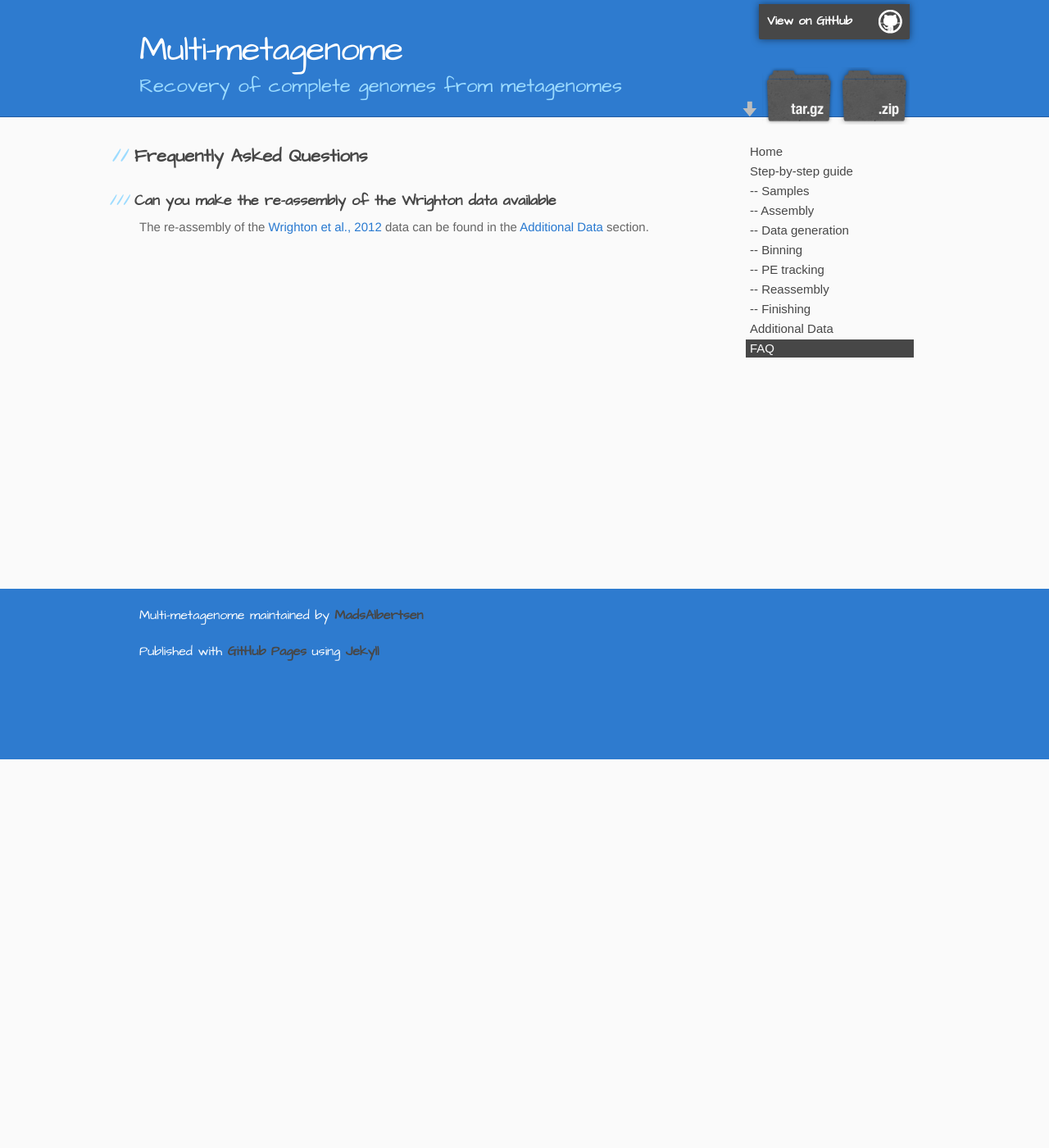
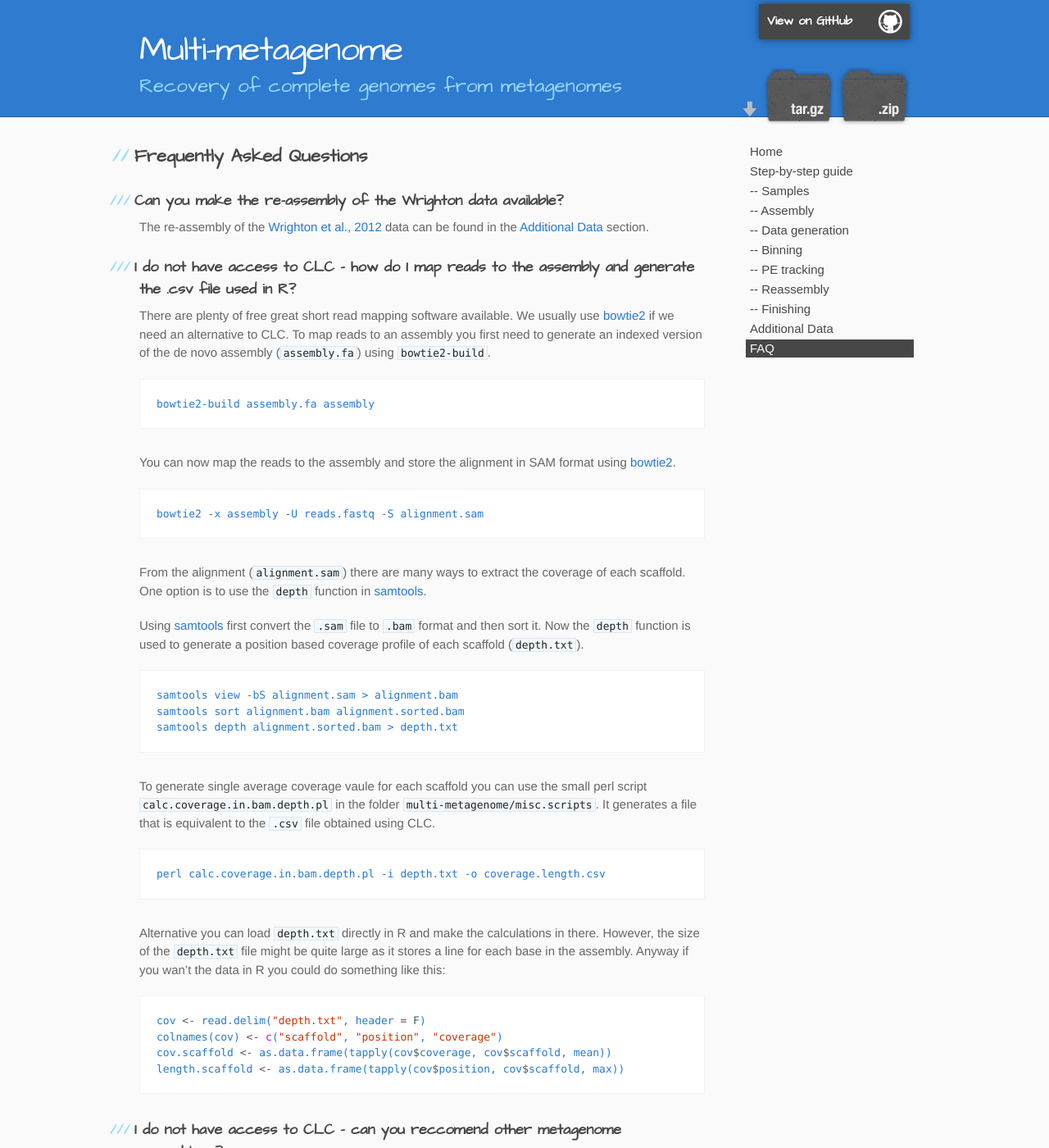
Before and after one commit to MadsAlbertsen/multi-metagenome, a Jekyll site: the page built from docs/faq.md, in a window 1280 px wide and 1400 px high. Shown: the whole window at 82% size. Built offline with Jekyll 4.4.1, drawn with Linux system fonts in a browser that asks for light colours; some of the changed text lies outside the part shown.

Commit message:
upated faq

```diff
--- a/docs/faq.md
+++ b/docs/faq.md
@@ -4,6 +4,51 @@ title: FAQ
 ---
 ##Frequently Asked Questions
 
-###Can you make the re-assembly of the Wrighton data available
+###Can you make the re-assembly of the Wrighton data available?
 
 The re-assembly of the [Wrighton et al., 2012](http://www.sciencemag.org/content/337/6102/1661) data can be found in the [Additional Data](additional.html) section.
+
+### I do not have access to CLC - how do I map reads to the assembly and generate the .csv file used in R?
+
+There are plenty of free great short read mapping software available. We usually use [bowtie2](http://bowtie-bio.sourceforge.net/bowtie2/manual.shtml) if we need an alternative to CLC. To map reads to an assembly you first need to generate an indexed version of the de novo assembly (`assembly.fa`) using `bowtie2-build`.
+
+{% highlight text%}
+bowtie2-build assembly.fa assembly
+{% endhighlight %}
+
+You can now map the reads to the assembly and store the alignment in SAM format using [bowtie2](http://bowtie-bio.sourceforge.net/bowtie2/manual.shtml).
+
+{% highlight text%}
+bowtie2 -x assembly -U reads.fastq -S alignment.sam
+{% endhighlight %}
+
+From the alignment (`alignment.sam`) there are many ways to extract the coverage of each scaffold. One option is to use the `depth` function in [samtools](http://samtools.sourceforge.net/).
+
+Using [samtools]((http://samtools.sourceforge.net/)) first convert the `.sam` file to `.bam` format and then sort it. Now the `depth` function is used to generate a position based coverage profile of each scaffold (`depth.txt`).
+
+{% highlight text%}
+samtools view -bS alignment.sam > alignment.bam
+samtools sort alignment.bam alignment.sorted.bam
+samtools depth alignment.sorted.bam > depth.txt
+{% endhighlight %}
+
+To generate single average coverage vaule for each scaffold you can use the small perl script `calc.coverage.in.bam.depth.pl` in the folder `multi-metagenome/misc.scripts`. It generates a file that is equivalent to the `.csv` file obtained using CLC.
+
+{% highlight text%}
+perl calc.coverage.in.bam.depth.pl -i depth.txt -o coverage.length.csv
+{% endhighlight %}
+
+Alternative you can load `depth.txt` directly in R and make the calculations in there. However, the size of the `depth.txt` file might be quite large as it stores a line for each base in the assembly. Anyway if you wan't the data in R you could do something like this:
+
+{% highlight r%}
+cov <- read.delim("depth.txt", header = F)
+colnames(cov) <- c("scaffold", "position", "coverage")
+cov.scaffold <- as.data.frame(tapply(cov$coverage, cov$scaffold, mean))
+length.scaffold <- as.data.frame(tapply(cov$position, cov$scaffold, max))
+{% endhighlight %}
+
+### I do not have access to CLC - can you reccomend other metagenome assemblers?
+
+There are several free de novo assembly programs that are able to handle metagenome data. See e.g. [SOAPdenovo](http://soap.genomics.org.cn/soapdenovo.html), [metAMOS](http://cbcb.umd.edu/software/metAMOS), [Ray Meta](http://denovoassembler.sourceforge.net/) or [IDBA-UD](http://i.cs.hku.hk/~alse/hkubrg/projects/idba_ud/index.html).
+
+Alternatively the program [khmer](https://khmer.readthedocs.org/en/latest/) can be used as a preprocessing step to enable de novo assembly of very large datasets.
```
